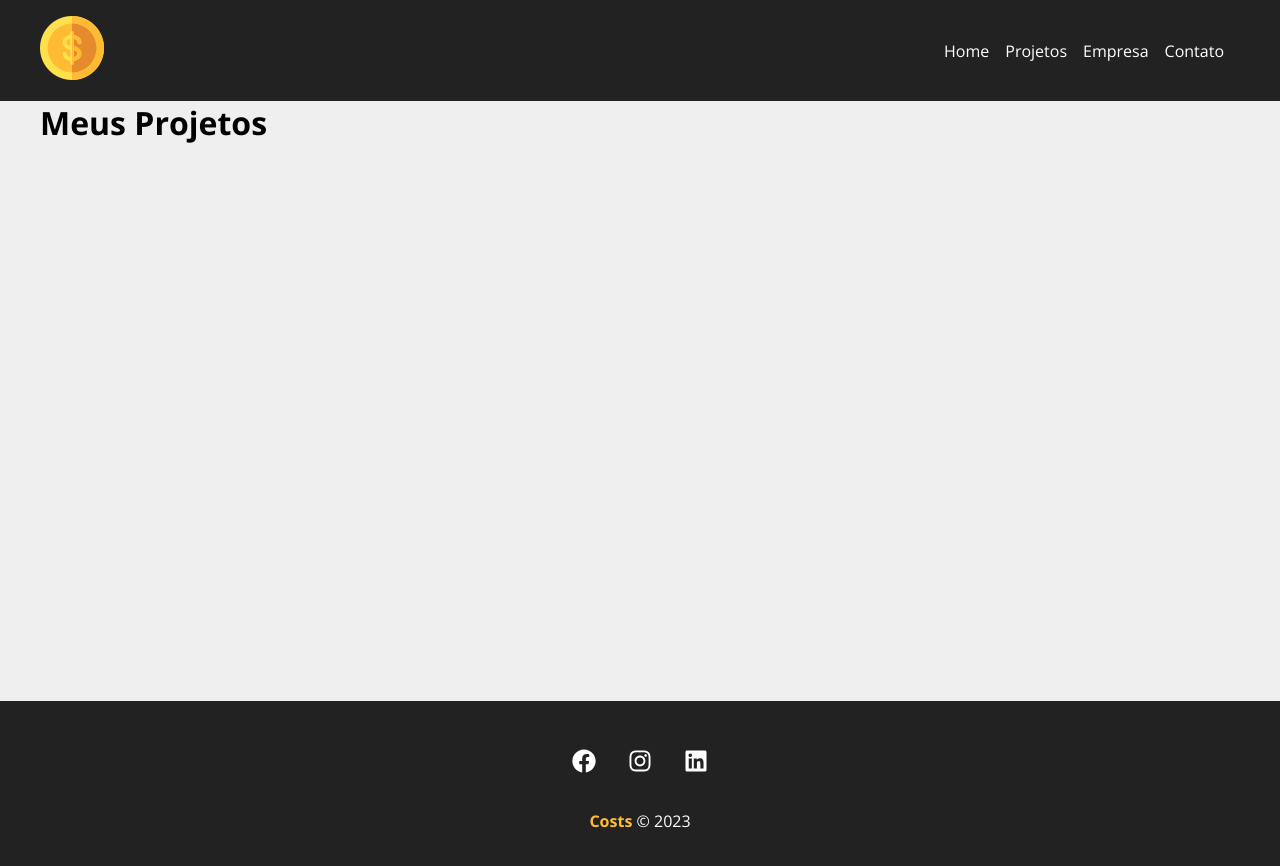
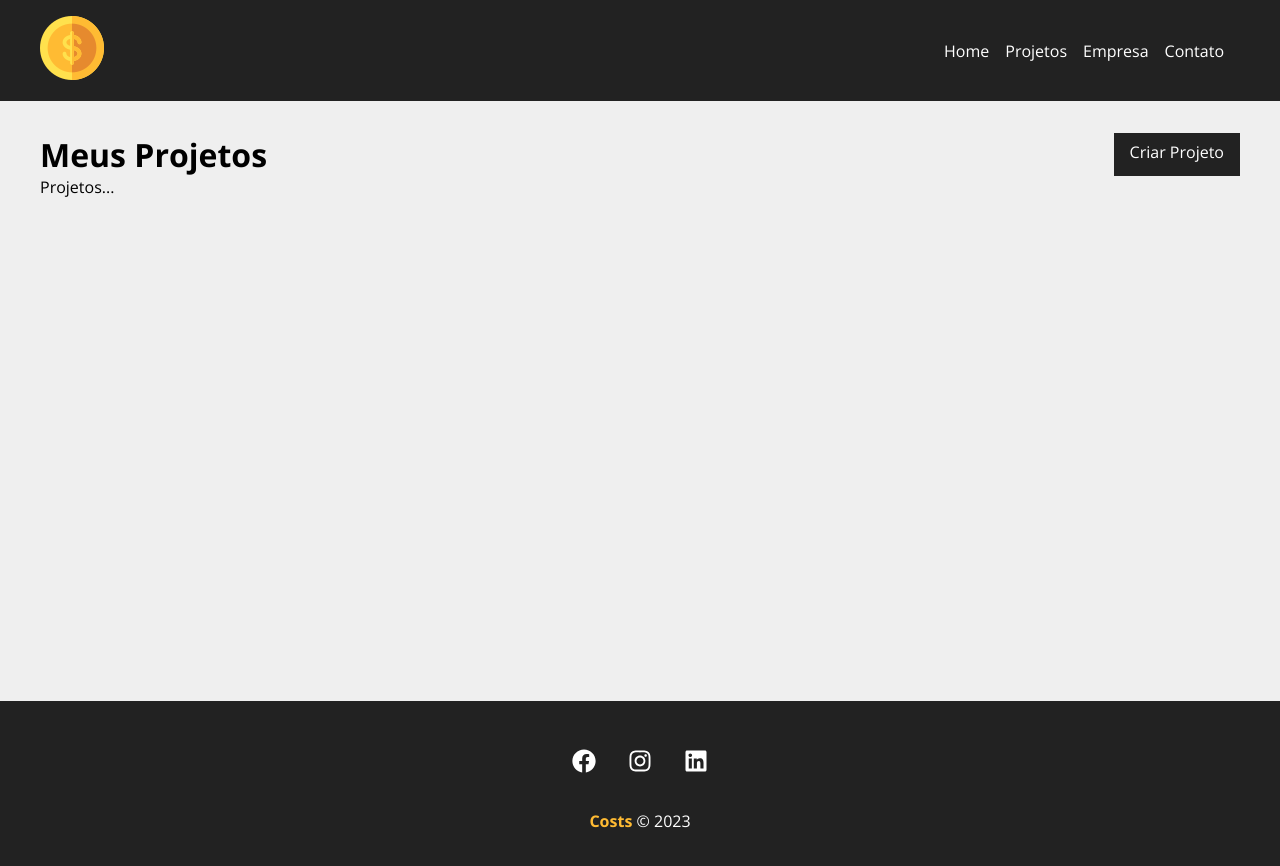
Before and after one commit to AndreDias25/COSTS, a React (Create React App) app in the folder costs/: page /projects in a window 1280 px wide. Shown: the top 866 px of the page. Built offline with nearby package versions, Linux system fonts and the light colour scheme.

Commit message:
dashboard de projetos

```diff
--- a/costs/src/components/pages/Projects.js
+++ b/costs/src/components/pages/Projects.js
@@ -1,4 +1,10 @@
 import { useLocation } from "react-router-dom"; //para pegar a mensagem do body do fetch que eu fiz no create Post no NewProject.js
+
+import styles from './Projects.module.css';
+
+import Container  from '../layout/Container';
+import LinkButton from '../layout/LinkButton';
+
 
 import Message from "../layout/Message";
 
@@ -11,9 +17,15 @@
     }
 
     return (
-        <div>
-            <h1>Meus Projetos</h1>
+        <div className={styles.project_container}>
+            <div className={styles.title_container}>
+                <h1>Meus Projetos</h1>
+                <LinkButton to="/newproject" text="Criar Projeto"/>
+            </div>
             {message && <Message msg={message} type="sucess"/>}
+            <Container customClass="Projetos">
+                <p>Projetos...</p>
+            </Container>
         </div>
     )
 }
--- /dev/null
+++ b/costs/src/components/pages/Projects.module.css
@@ -0,0 +1,10 @@
+.project_container{
+    padding-top: 2em;
+    width: 100%;
+}
+
+.title_container{
+    display: flex;
+    justify-content: space-between;
+    margin: 0 auto;
+}
```
